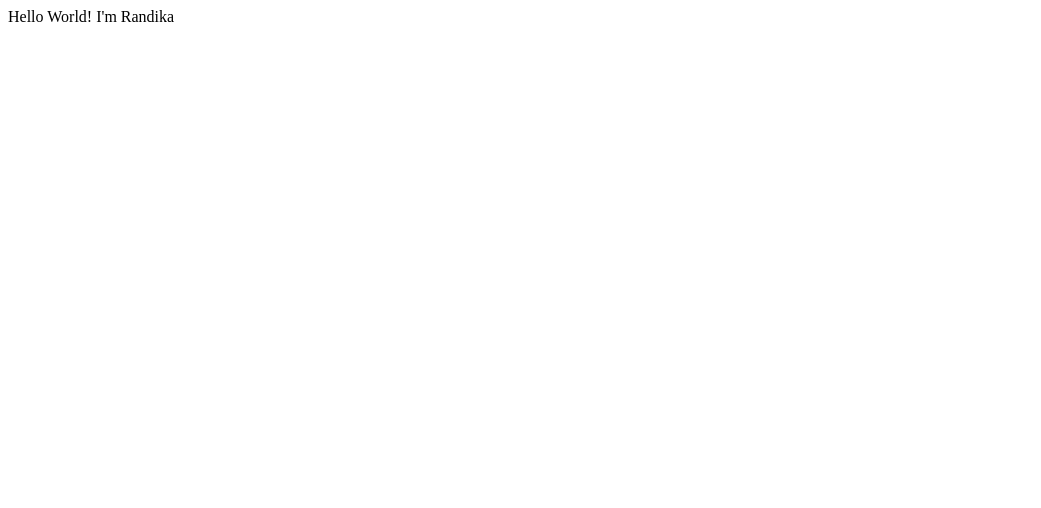
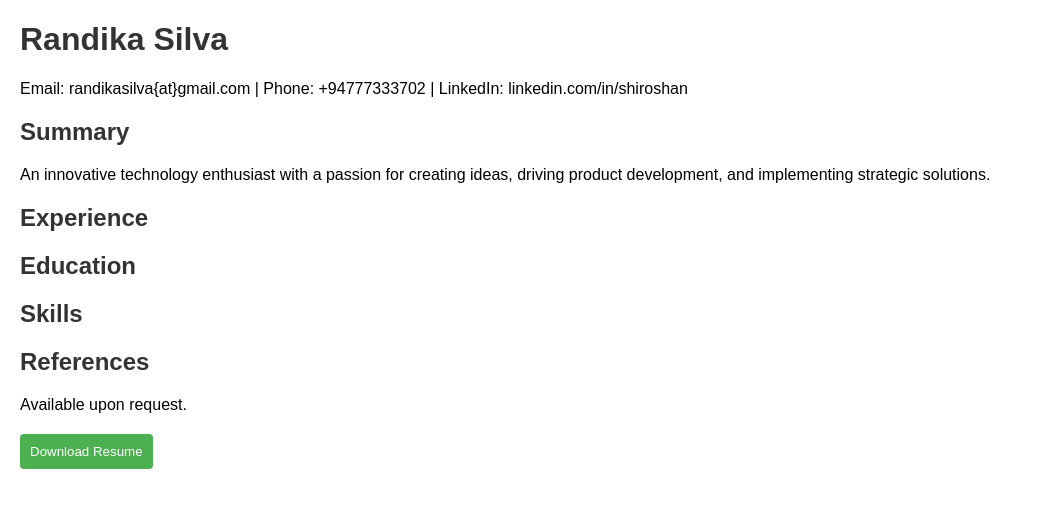
Before and after one commit to shirosh/shirosh.github.io, a plain HTML site: page index.html in a window 1280 px wide. Shown: the whole page, without its empty margins (0-1041 px from the left). Drawn offline with Linux system fonts and the light colour scheme.

Commit message:
add resume

```diff
--- a/index.html
+++ b/index.html
@@ -1,7 +1,79 @@
 <!DOCTYPE html>
-<html>
+<html lang="en">
+<head>
+    <meta charset="UTF-8">
+    <meta name="viewport" content="width=device-width, initial-scale=1.0">
+    <title>Your Name - Resume</title>
+    <style>
+        body {
+            font-family: Arial, sans-serif;
+            margin: 20px;
+        }
+        h1, h2, h3 {
+            color: #333;
+        }
+        .section {
+            margin-bottom: 20px;
+        }
+        #downloadButton {
+            padding: 10px;
+            background-color: #4CAF50;
+            color: white;
+            border: none;
+            border-radius: 4px;
+            cursor: pointer;
+        }
+    </style>
+</head>
 <body>
 
-Hello World! I'm Randika
+    <header>
+        <h1>Randika Silva</h1>
+        <p>Email: randikasilva{at}gmail.com | Phone: +94777333702 | LinkedIn: linkedin.com/in/shiroshan</p>
+    </header>
+
+    <section class="section">
+        <h2>Summary</h2>
+        <p>An innovative technology enthusiast with a passion for creating ideas, driving product development, and implementing strategic solutions.</p>
+    </section>
+
+    <section class="section">
+        <h2>Experience</h2>
+        <!-- Include your experience details here -->
+    </section>
+
+    <section class="section">
+        <h2>Education</h2>
+        <!-- Include your education details here -->
+    </section>
+
+    <section class="section">
+        <h2>Skills</h2>
+        <!-- Include your skills list here -->
+    </section>
+
+    <section class="section">
+        <h2>References</h2>
+        <p>Available upon request.</p>
+    </section>
+
+    <button id="downloadButton" onclick="downloadResume()">Download Resume</button>
+
+    <script>
+        function downloadResume() {
+            // Replace the '#' with the actual link to your resume file
+            var resumeLink = 'Randika-2023-11-18-Resume.pdf';
+            var summaryLink = '#';
+
+            // Create an invisible link element
+            var downloadLink = document.createElement('a');
+            downloadLink.href = resumeLink;
+            downloadLink.download = 'Randika-2023-11-18-Resume.pdf'; // You can customize the file name
+            document.body.appendChild(downloadLink);
+            downloadLink.click();
+            document.body.removeChild(downloadLink);
+        }
+    </script>
+
 </body>
 </html>
```
Also changed, not shown: 1 other file.
